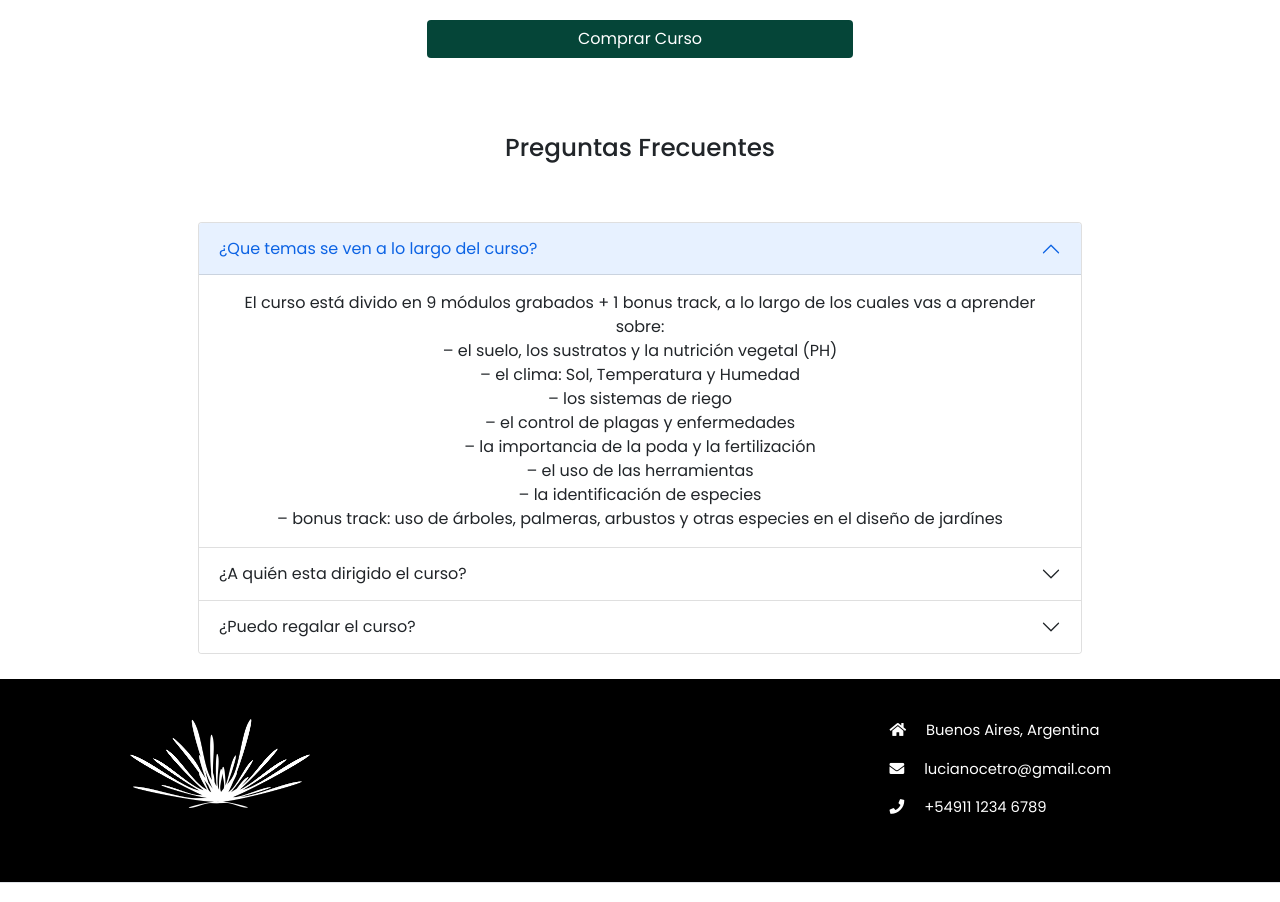
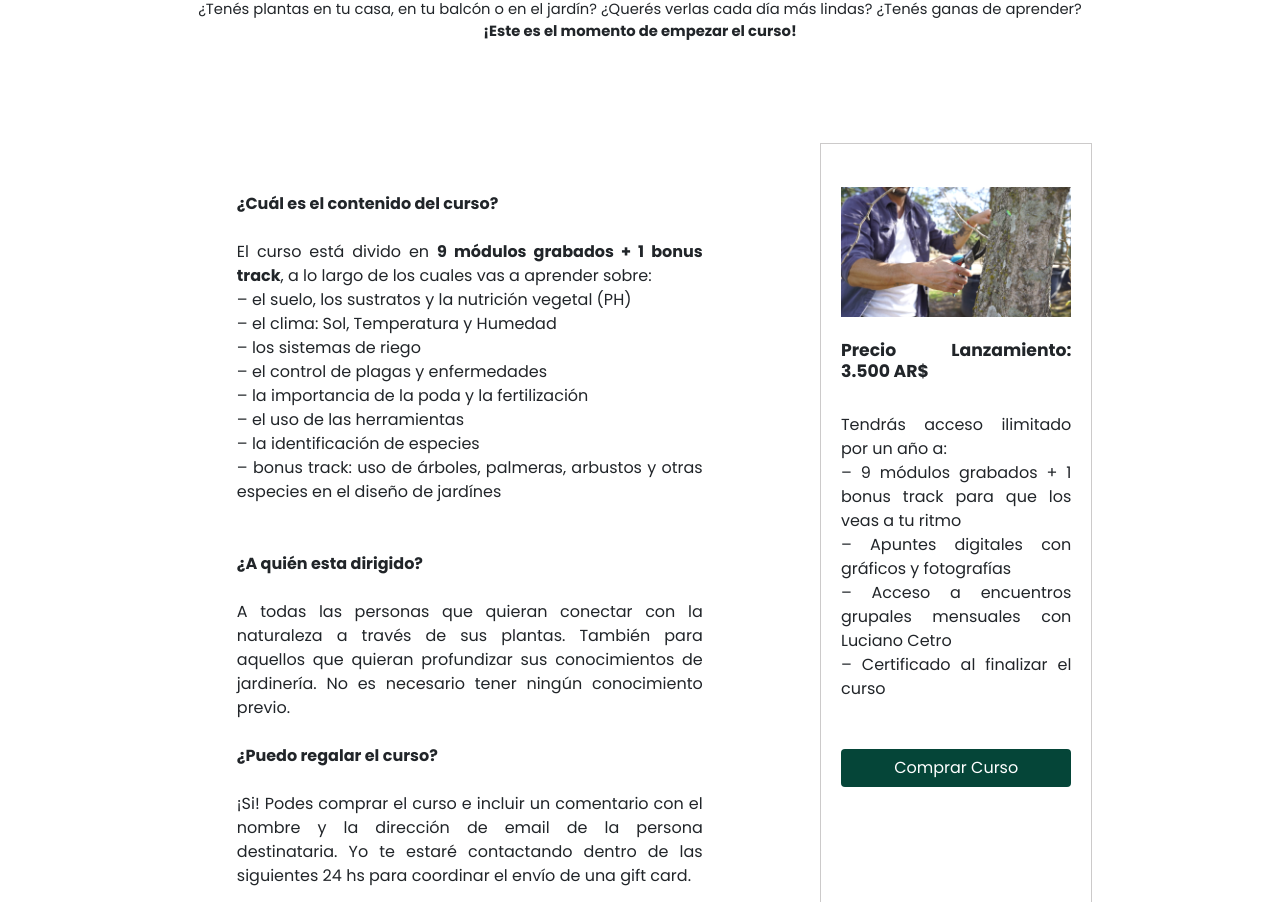
Before and after one commit to jolycent/proyectofinal, a website: page assets/curso.html in a window 1280 px wide. Shown: the part 1100-2002 px from the top of the page. Drawn offline with nearby package versions, Linux system fonts and the light colour scheme.

Commit message:
actualizacion de responsive

```diff
--- a/assets/curso.html
+++ b/assets/curso.html
@@ -57,73 +57,48 @@
         ¿Tenés plantas en tu casa, en tu balcón o en el jardín?  ¿Querés verlas cada día más lindas? ¿Tenés ganas de aprender? <b>¡Este es el momento de empezar el curso!</b>
       </div>
 
-    <!-- Boton Comprar -->
 
-      <div class="d-grid gap-3 col-4 mx-auto">
-        <button type="button" class="btn btn-verde">Comprar Curso</button>
-      </div>
-    </div>
 
-    <!-- Preguntas Frecuentes -->
-
-    <div class="container container-curso">
-      <h3>Preguntas Frecuentes</h3>
-    </div>
-
-    <div class="container container-curso">
-
-      <div class="accordion" id="accordionPanelsStayOpenExample">
-        <div class="accordion-item">
-
-          <h4 class="accordion-header" id="panelsStayOpen-headingOne">
-            <button class="accordion-button" type="button" data-bs-toggle="collapse" data-bs-target="#panelsStayOpen-collapseOne" aria-expanded="true" aria-controls="panelsStayOpen-collapseOne">
-            ¿Que temas se ven a lo largo del curso?
-            </button>
-          </h4>
-
-          <div id="panelsStayOpen-collapseOne" class="accordion-collapse collapse show" aria-labelledby="panelsStayOpen-headingOne">
-
-          <div class="accordion-body">
-            El curso está divido en 9 módulos grabados + 1 bonus track, a lo largo de los cuales vas a aprender sobre: <br>
-              – el suelo, los sustratos y la nutrición vegetal (PH) <br>
-              – el clima: Sol, Temperatura y Humedad <br>
-              – los sistemas de riego<br>
-              – el control de plagas y enfermedades<br>
-              – la importancia de la poda y la fertilización<br>
-              – el uso de las herramientas <br>
-              – la identificación de especies<br>
-              – bonus track: uso de árboles, palmeras, arbustos y otras especies en el diseño de jardínes
-          </div>
-        </div>
+    <div class="grid-container">
+      <div class="grid-item">
+        <b> ¿Cuál es el contenido del curso?</b><br><br>
+El curso está divido en <b>9 módulos grabados + 1 bonus track</b>, a lo largo de los cuales vas a aprender sobre: <br>
+– el suelo, los sustratos y la nutrición vegetal (PH)<br>
+– el clima: Sol, Temperatura y Humedad<br>
+– los sistemas de riego<br>
+– el control de plagas y enfermedades<br>
+– la importancia de la poda y la fertilización<br>
+– el uso de las herramientas <br>
+– la identificación de especies<br>
+– bonus track: uso de árboles, palmeras, arbustos y otras especies en el diseño de jardínes<br>
+<br><br>
+<b>¿A quién esta dirigido?</b><br><br>
+A todas las personas que quieran conectar con la naturaleza a través de sus plantas. También para aquellos que quieran profundizar sus conocimientos de jardinería. No es necesario tener ningún conocimiento previo.
+<br><br>
+<b>¿Puedo regalar el curso?</b><br><br>
+¡Si! Podes comprar el curso e incluir un comentario con el nombre y la dirección de email de la persona destinataria. Yo te estaré contactando dentro de las siguientes 24 hs para coordinar el envío de una gift card.
       </div>
 
-      <div class="accordion-item">
-        <h2 class="accordion-header" id="panelsStayOpen-headingTwo">
-          <button class="accordion-button collapsed" type="button" data-bs-toggle="collapse" data-bs-target="#panelsStayOpen-collapseTwo" aria-expanded="false" aria-controls="panelsStayOpen-collapseTwo">
-            ¿A quién esta dirigido el curso?
-          </button>
-        </h2>
-        <div id="panelsStayOpen-collapseTwo" class="accordion-collapse collapse" aria-labelledby="panelsStayOpen-headingTwo">
-          <div class="accordion-body">
-            A todas las personas que quieran conectar con la naturaleza a través de sus plantas. También para aquellos que quieran profundizar sus conocimientos de jardinería. No es necesario tener ningún conocimiento previo.
-          </div>
+      <div class="grid-item2">
+        <img src="../img/poda.jpg" alt="curso_jardineria" class="fotoCurso2">
+        <h5><b>Precio Lanzamiento: 3.500 AR$</b></h5><br>
+          Tendrás acceso ilimitado por un año a: <br>
+          – 9 módulos grabados + 1 bonus track para que los veas a tu ritmo <br>
+          – Apuntes digitales con gráficos y fotografías <br>
+          – Acceso a encuentros grupales mensuales con Luciano Cetro <br>
+          – Certificado al finalizar el curso <br><br><br>
+
+      <!-- Boton Comprar -->
+
+        <div class="d-grid mx-auto">
+          <button type="button" class="btn btn-verde">Comprar Curso</button>
         </div>
-      </div>
 
-      <div class="accordion-item">
-        <h2 class="accordion-header" id="panelsStayOpen-headingThree">
-          <button class="accordion-button collapsed" type="button" data-bs-toggle="collapse" data-bs-target="#panelsStayOpen-collapseThree" aria-expanded="false" aria-controls="panelsStayOpen-collapseThree">
-            ¿Puedo regalar el curso?
-          </button>
-        </h2>
-        <div id="panelsStayOpen-collapseThree" class="accordion-collapse collapse" aria-labelledby="panelsStayOpen-headingThree">
-          <div class="accordion-body">
-            ¡Si! Podes comprar el curso e incluir un comentario con el nombre y la dirección de email de la persona destinataria. Yo te estaré contactando dentro de las siguientes 24 hs para coordinar el envío de una gift card.
-          </div>
-        </div>
       </div>
     </div>
   </div>
+
+
 
 
     <!-- Footer -->
--- a/scss/_contacto.scss
+++ b/scss/_contacto.scss
@@ -29,16 +29,19 @@
   /* Formato de las columnas */
   .column_1 {
     float: left;
-    width: 30%;
+    width: 40%;
     padding: 0px 20px 40px 20px;
   }
 
   .column_2 {
     float: left;
-    width: 70%;
+    width: 60%;
     padding: 0px 20px 40px 20px;
   }
 
+  .fotoContacto{
+    width:100%;
+  }
 
   /* Responsive */
   @media screen and (max-width: 600px) {
@@ -47,3 +50,21 @@
       margin-top: 0;
     }
   }
+
+  @media screen and (max-width: 600px) {
+    .row {
+      display: flex;
+      flex-direction: column;
+    }
+
+    .column_1{
+      width: 100%;
+    }
+
+    .column_2{
+      width: 100%;
+    }
+
+
+
+  }
--- a/scss/_curso.scss
+++ b/scss/_curso.scss
@@ -6,9 +6,51 @@
 }
 
 .d-grid{
-    padding: 0% 0% 50px 0%;
+    padding: 0% 0% 2% 0%;
 }
 
-$accordion-color: red;
-$accordion-bg: red;
-$accordion-border-color: red;
+
+.grid-container {
+    display: grid;
+    grid-template-columns: 65% 35%;
+    padding-left: 10%;
+    padding-right: 10%;
+    margin: 2%;
+  }
+
+  .grid-item {
+    background-color: rgba(255, 255, 255, 0.8);
+    padding: 20px;
+    text-align: justify;
+    margin: 10%;
+  }
+
+  .grid-item2 {
+    background-color: rgba(255, 255, 255, 0.8);
+    padding: 20px;
+    text-align: justify;
+    margin: 10% 10% 20% 10%;
+    border: solid 1px rgb(204, 202, 202);
+  }
+
+  .fotoCurso2{
+      width: 100%;
+      padding: 10% 0% 10% 0%;
+  }
+
+  .fotoCurso{
+    padding: 0% 0% 5% 0%;
+}
+
+/* Responsive */
+
+@media screen and (max-width: 600px) {
+  .grid-container {
+    display: flex;
+    flex-direction: column;
+    padding-left: 2%;
+    padding-right: 2%;
+  }
+  .fotoCurso{
+    width: 150%;
+}}
--- a/scss/_fuentes.scss
+++ b/scss/_fuentes.scss
@@ -23,8 +23,7 @@ h4 {
 
 h5 {
     font-size: 107.7%;  /* equivale a 14px */
-    font-weight: 300;
-  }
+    }
 
 p {
     font-size: 92.3%;  /* equivale a 12px */
```
Also changed, not shown: assets/contacto.html (+1 -1 lines), css/estilo.css, img/contacto-lc.jpg, img/poda.jpg (added), 1 other file.
